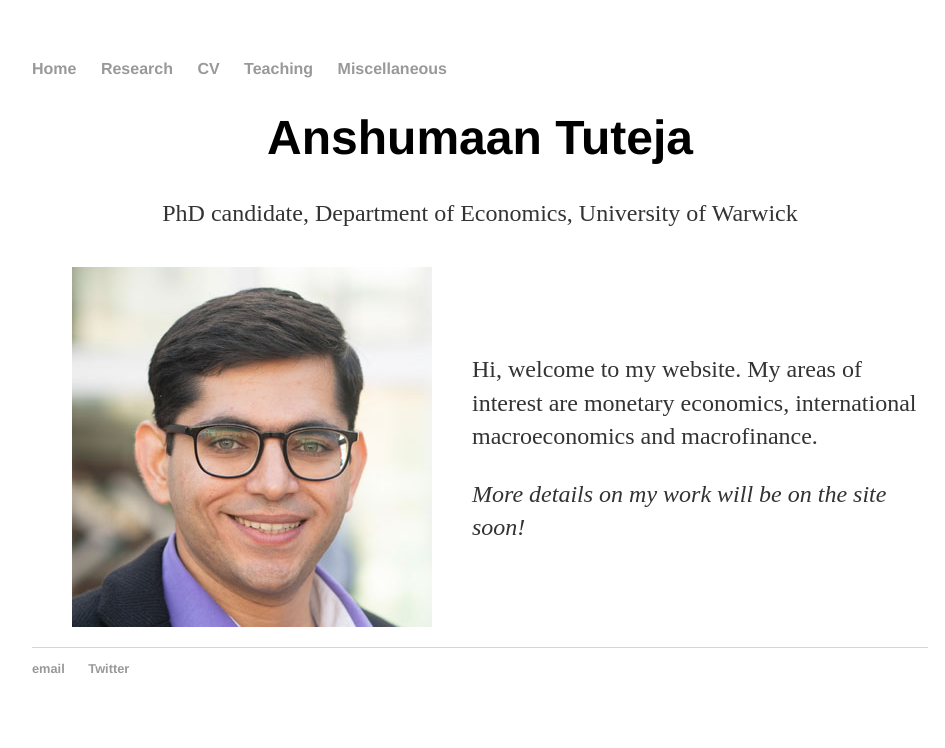
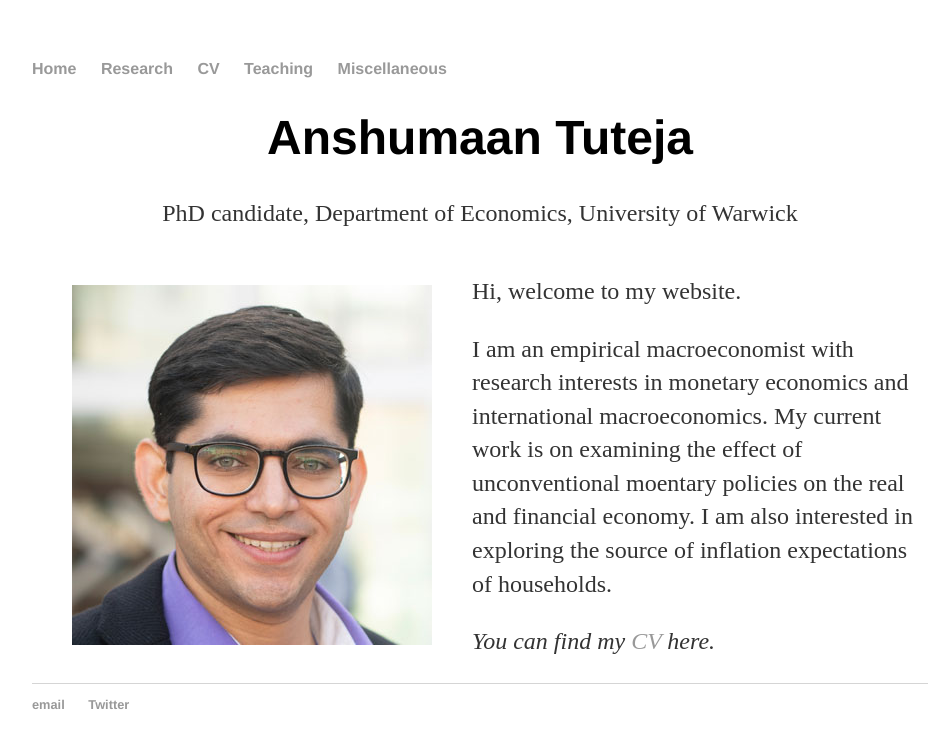
Before and after one commit to anshumaan-tuteja/anshumaan-tuteja.github.io, a Jekyll site: the page built from index.html, in a window 1280 px wide. Shown: the top 748 px of the page, without its empty margins (160-1105 px from the left). Built offline with Jekyll 4.4.1, drawn with Linux system fonts in a browser that asks for light colours.

Commit message:
Update index.html

```diff
--- a/index.html
+++ b/index.html
@@ -3,7 +3,10 @@ layout: default
 title: Anshumaan Tuteja, University of Warwick
 ---
     		<div class="blurb">
-			<p>Hi, welcome to my website. My areas of interest are monetary economics, international macroeconomics and macrofinance.</p>
-			<p><em> More details on my work will be on the site soon!</em></p>
+			<p> Hi, welcome to my website.</p>
+			<p> I am an empirical macroeconomist with research interests in monetary economics and international macroeconomics.
+			   My current work is on examining the effect of unconventional moentary policies on the real and financial economy.
+			   I am also interested in exploring the source of inflation expectations of households.</p>
+			<p><em> You can find my <a href="assets/CV/AT_June 2023.pdf">CV </a> here.</em></p>
 					<!-- <a href="/about">Read more about my life...</a></p> -->
     		</div><!-- /.blurb -->
```
